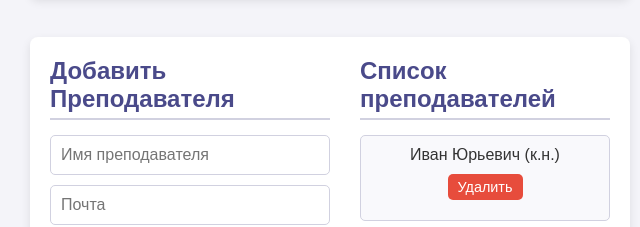
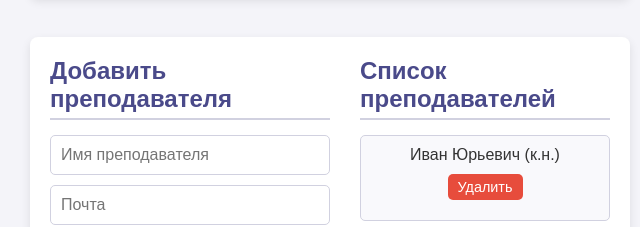
Before and after one commit to TakhirovBizhan/eduProjectTS, a website built with Vite: page index.html in a window 1280 px wide. Shown: the part 388-615 px from the top of the page, 310-950 px from the left. Built offline with nearby package versions, Linux system fonts and the light colour scheme; data requests are answered from the project's data file.

Commit message:
small fixes

```diff
--- a/index.html
+++ b/index.html
@@ -26,7 +26,7 @@
 
   <section style="display: flex; gap: 30px;">
     <div>
-      <h2>Добавить Преподавателя</h2>
+      <h2>Добавить преподавателя</h2>
       <input type="text" id="teacherName" placeholder="Имя преподавателя">
       <input type="email" id="teacherEmail" placeholder="Почта">
       <select id="Ученая степень">
```
